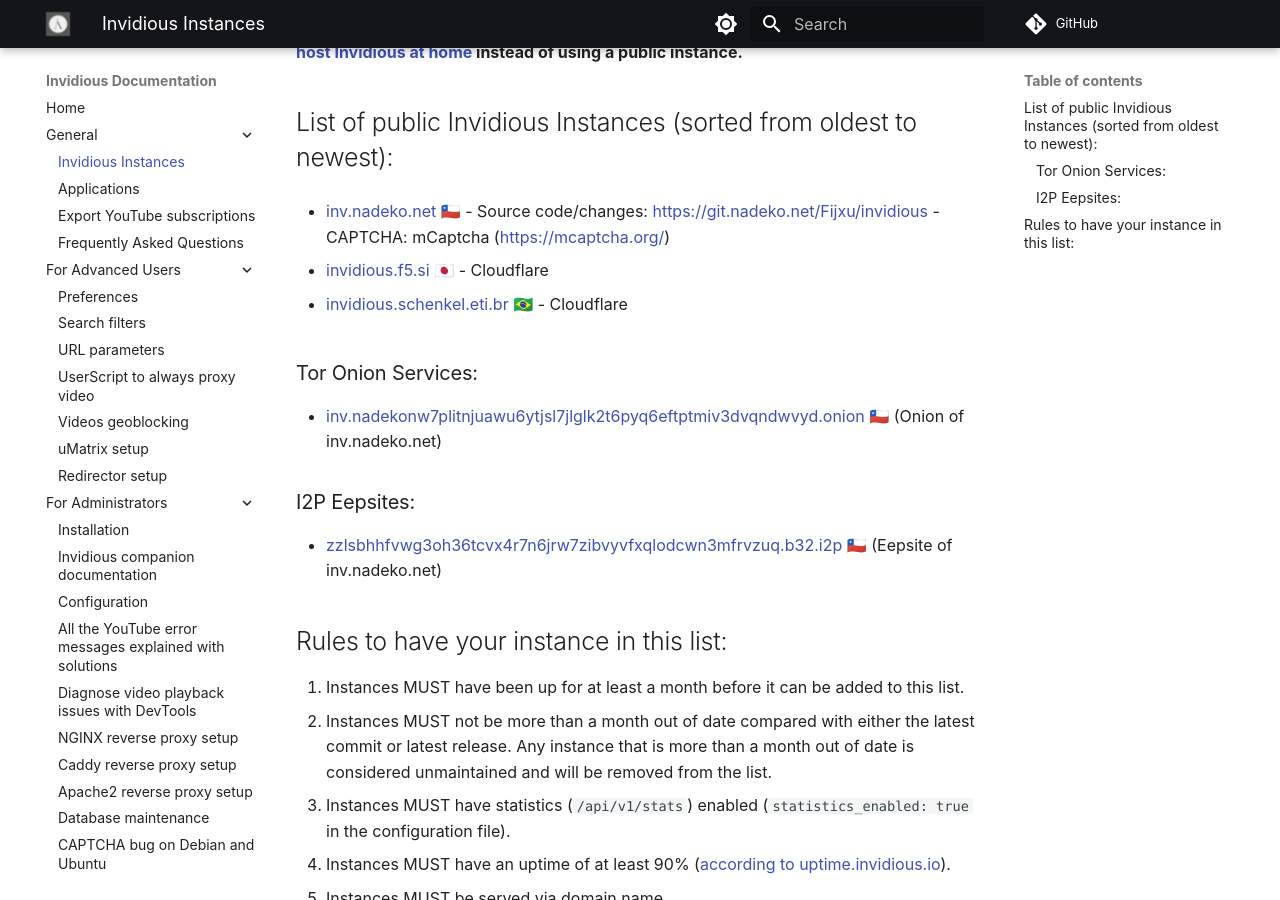
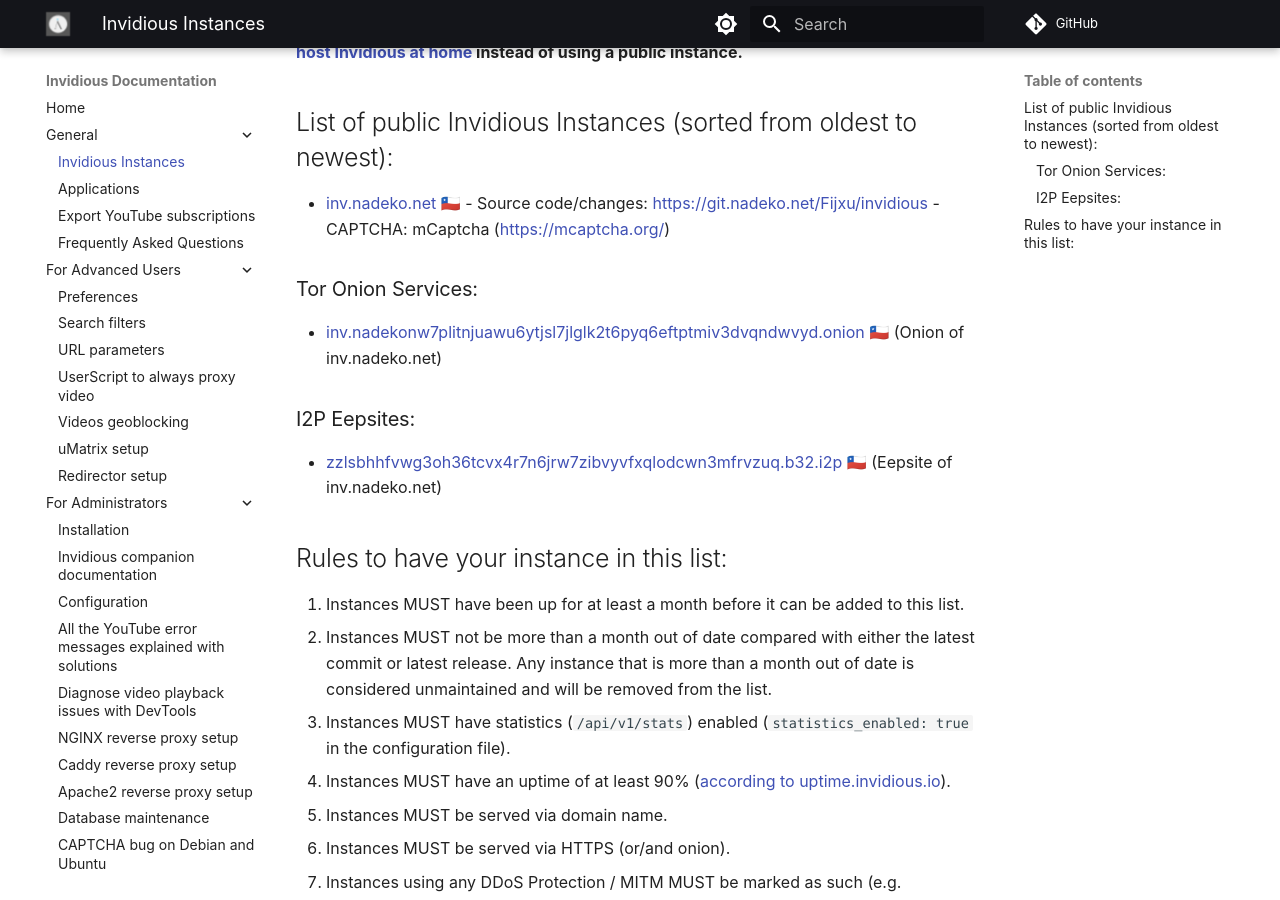
Before and after one commit to iv-org/documentation, an MkDocs documentation site: the page built from docs/instances.md, in a window 1280 px wide and 900 px high, scrolled down 316 px. Built offline with MkDocs 1.6.1 and Material for MkDocs 9.7.7, drawn with Linux system fonts in a browser that asks for light colours; comment, search, counter and statistics services are not loaded.

Commit message:
Remove not working instances
Fails to load and This content isn't available, try again later. Error

```diff
--- a/docs/instances.md
+++ b/docs/instances.md
@@ -11,10 +11,6 @@
 ## List of public Invidious Instances (sorted from oldest to newest):
 
 * [inv.nadeko.net](https://inv.nadeko.net) 🇨🇱 - Source code/changes: https://git.nadeko.net/Fijxu/invidious - CAPTCHA: mCaptcha (https://mcaptcha.org/)
-
-* [invidious.f5.si](https://invidious.f5.si) 🇯🇵 - Cloudflare
-
-* [invidious.schenkel.eti.br](https://invidious.schenkel.eti.br) 🇧🇷 - Cloudflare
 
 ### Tor Onion Services:
 
```
